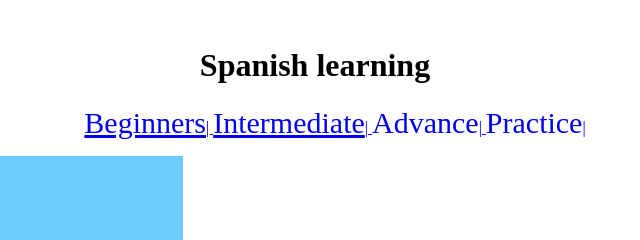
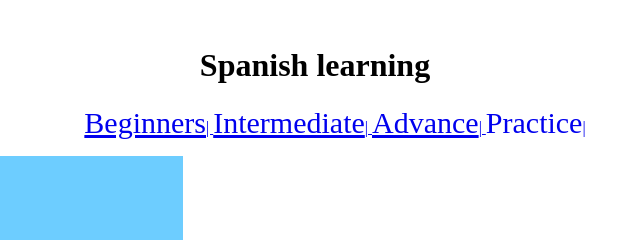
Before and after one commit to KshitizDube/Spanish, a plain HTML site: page index.html in a window 1280 px wide. Shown: the top 240 px of the page, 325-965 px from the left. Drawn offline with Linux system fonts and the light colour scheme.

Commit message:
Update index.html

```diff
--- a/index.html
+++ b/index.html
@@ -9,9 +9,9 @@
       <h1 style=" text-align:center;"> Spanish learning</h1>
       <nav>
         <ol style="text-align:center; list-style:none;">
-          <li style="display:inline-block;font-size:30px"><a href="Biggners.html"> Beginners </li>|
+          <li style="display:inline-block;font-size:30px"><a href="Biggners.html">Beginners </li>|
           <li style="display:inline-block;font-size:30px"><a href="Intermediate.html">Intermediate</li>|
-          <li style="display:inline-block;font-size:30px"> Advance </li>|
+          <li style="display:inline-block;font-size:30px"><a href="Advance.html"> Advance </li>|
           <li style="display:inline-block;font-size:30px"> Practice </li>|
         </ol>
       </nav>
```
